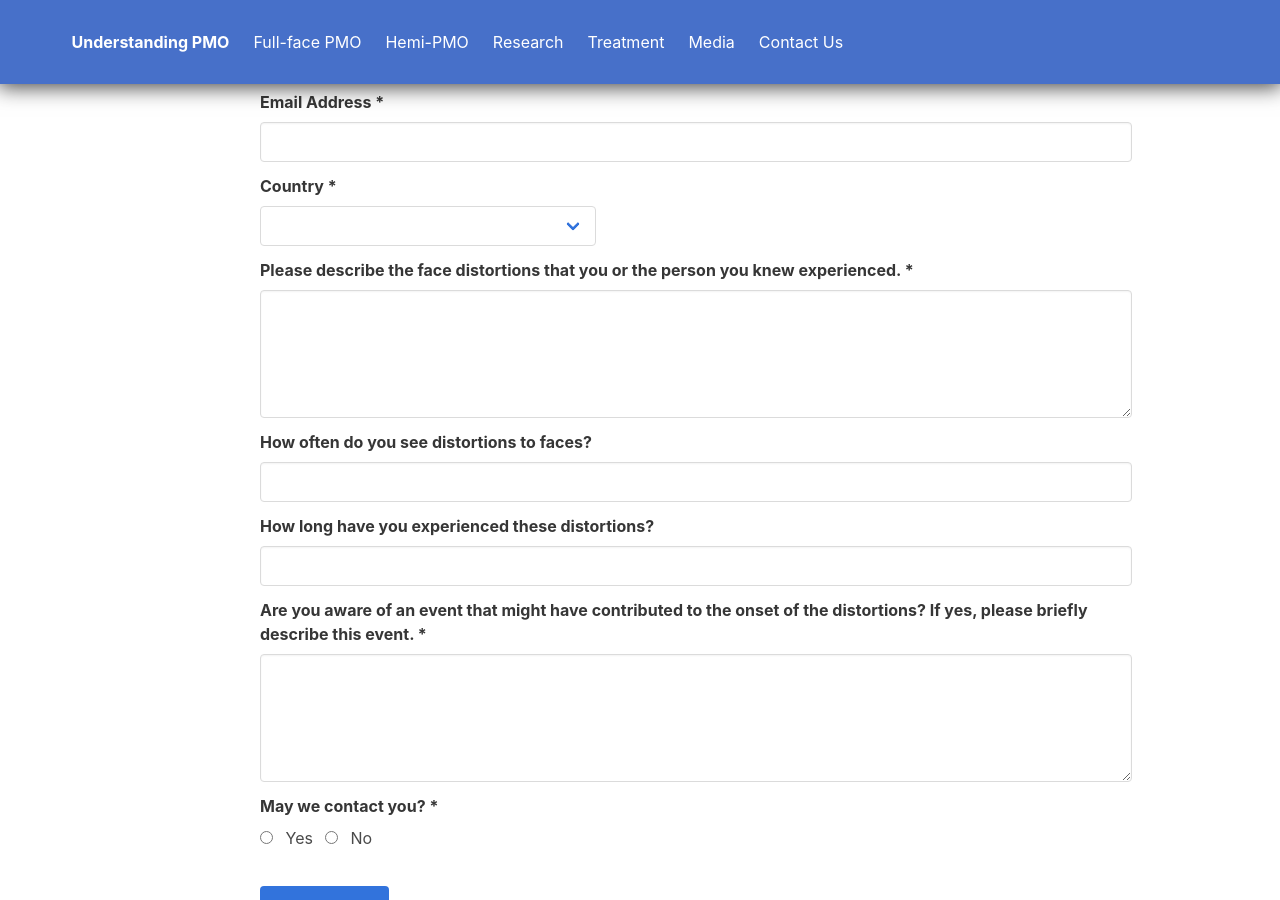
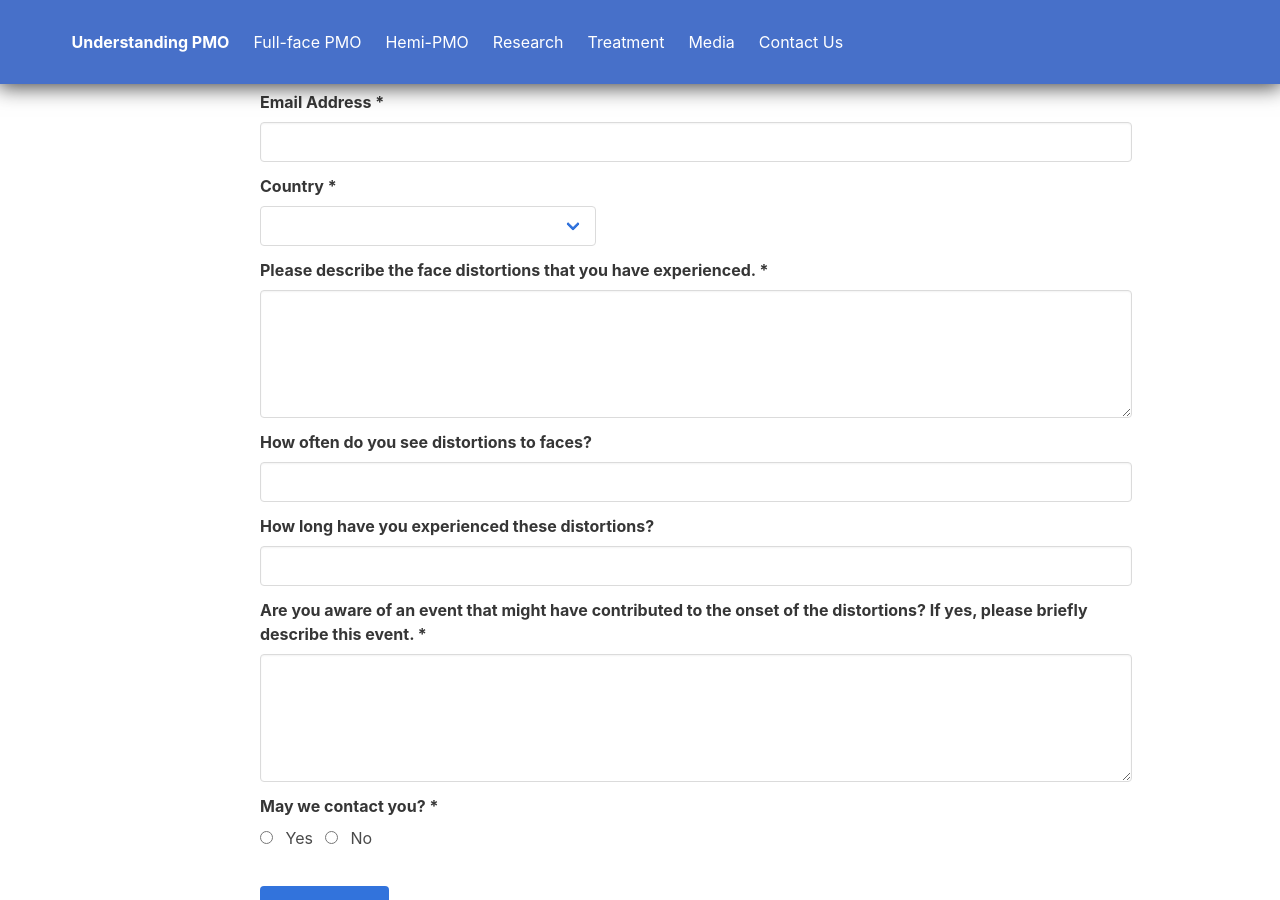
Before and after one commit to ryezyy11/hemiPMO.org, a Jekyll site: the page built from pages/contact/contact.html, in a window 1280 px wide and 900 px high, scrolled down 522 px. Built offline with Jekyll 4.4.1, drawn with Linux system fonts in a browser that asks for light colours; some of the changed lines change nothing that is shown.

Commit message:
Update contact.html

```diff
--- a/pages/contact/contact.html
+++ b/pages/contact/contact.html
@@ -272,7 +272,7 @@ permalink: /contact/
         </fieldset>
 
 
-        {% include textarea.html label="Please describe the face distortions that you or the person you knew experienced." name="description" required=true %}
+        {% include textarea.html label="Please describe the face distortions that you have experienced." name="description" required=true %}
 
 
         <div class="field">
```
